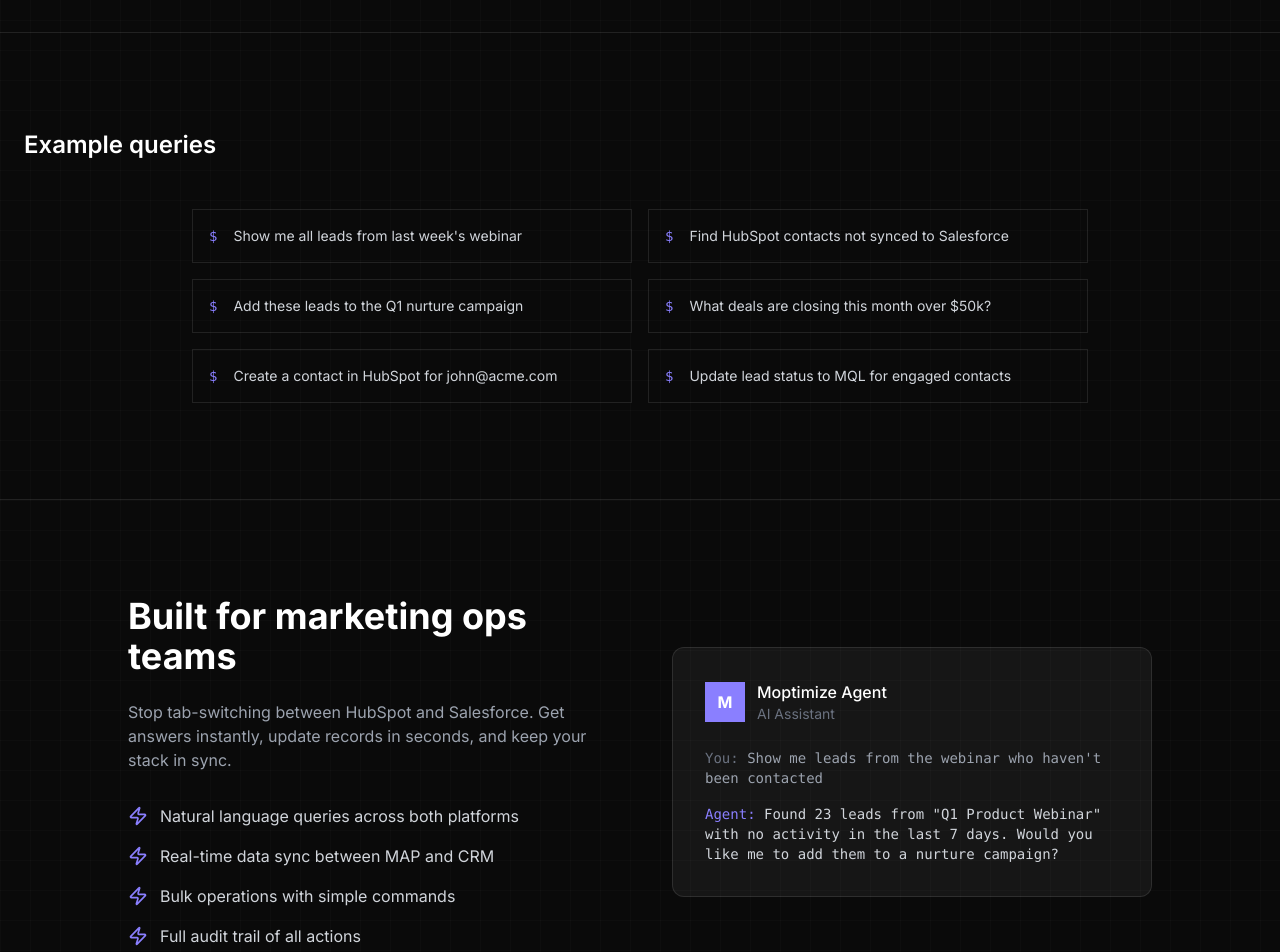
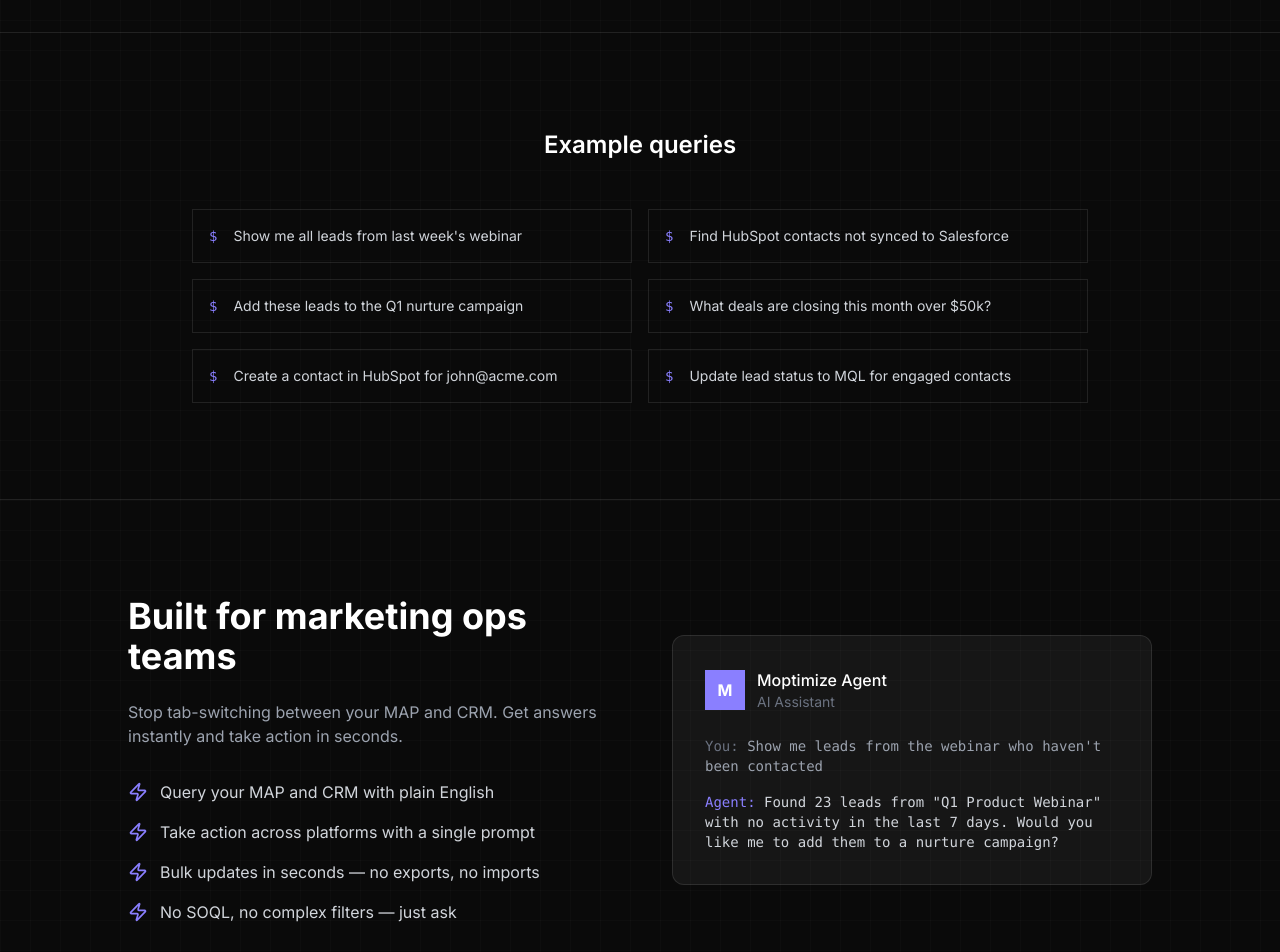
Before and after one commit to corygabor/moptimize, a Next.js app: page /agent in a window 1280 px wide. Shown: the part 1360-2312 px from the top of the page. Built offline with nearby package versions, Linux system fonts and the light colour scheme.

Commit message:
Update benefits to be more MOps/action-focused
- Center example queries header
- Replace generic benefits with action-oriented messaging
- Use MAP/CRM instead of platform-specific names

Co-Authored-By: Claude Opus 4.5 <noreply@anthropic.com>

```diff
--- a/app/agent/page.tsx
+++ b/app/agent/page.tsx
@@ -146,7 +146,7 @@ export default function AgentPage() {
             initial={{ opacity: 0, y: 20 }}
             whileInView={{ opacity: 1, y: 0 }}
             viewport={{ once: true }}
-            className="mb-12"
+            className="text-center mb-12 max-w-4xl mx-auto"
           >
             <h2 className="text-2xl font-semibold text-white">Example queries</h2>
           </motion.div>
@@ -189,14 +189,14 @@ export default function AgentPage() {
                 Built for marketing ops teams
               </h2>
               <p className="text-gray-400 mb-8">
-                Stop tab-switching between HubSpot and Salesforce. Get answers instantly, update records in seconds, and keep your stack in sync.
+                Stop tab-switching between your MAP and CRM. Get answers instantly and take action in seconds.
               </p>
               <ul className="space-y-4">
                 {[
-                  "Natural language queries across both platforms",
-                  "Real-time data sync between MAP and CRM",
-                  "Bulk operations with simple commands",
-                  "Full audit trail of all actions",
+                  "Query your MAP and CRM with plain English",
+                  "Take action across platforms with a single prompt",
+                  "Bulk updates in seconds — no exports, no imports",
+                  "No SOQL, no complex filters — just ask",
                 ].map((feature, i) => (
                   <li key={i} className="flex items-center gap-3 text-gray-300">
                     <Zap className="w-5 h-5 text-[#8A7FFF]" />
```
